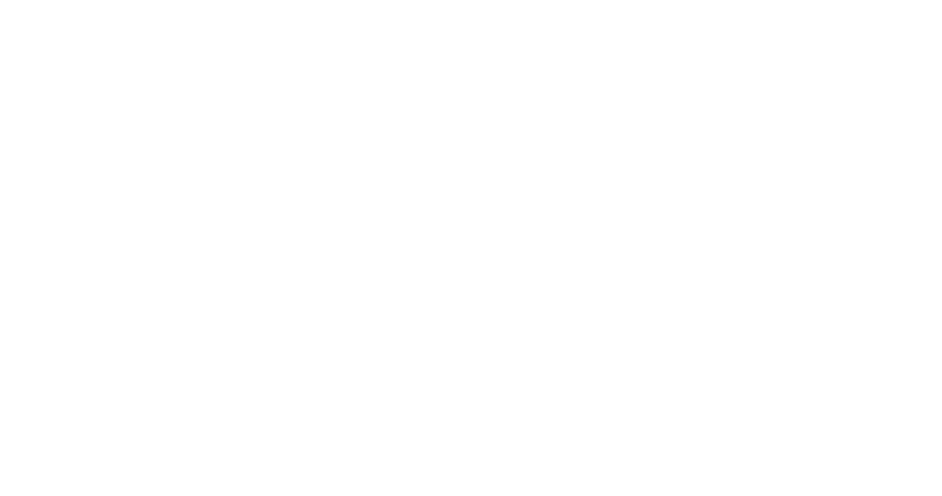
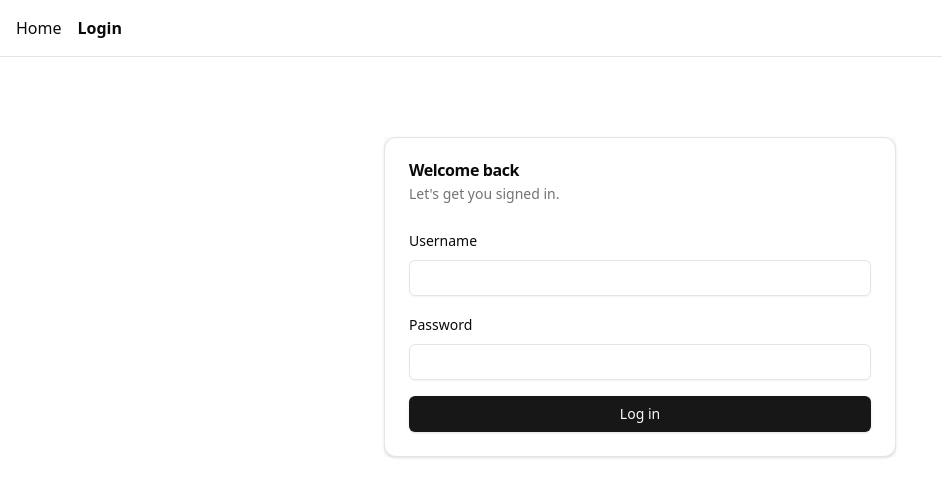
Before and after one commit to parradam/personal-inventory, a React (Vite) app in the folder frontend/frontend/: page /login in a window 1280 px wide. Shown: the top 496 px of the page, without its empty margins (0-942 px from the left). Built offline with nearby package versions, Linux system fonts and the light colour scheme.

Commit message:
Create router, link to login page

```diff
--- a/frontend/frontend/package.json
+++ b/frontend/frontend/package.json
@@ -14,6 +14,7 @@
     "@radix-ui/react-icons": "^1.3.0",
     "@radix-ui/react-label": "^2.1.0",
     "@radix-ui/react-slot": "^1.1.0",
+    "@tanstack/react-router": "^1.52.5",
     "class-variance-authority": "^0.7.0",
     "clsx": "^2.1.1",
     "lucide-react": "^0.438.0",
@@ -26,6 +27,8 @@
   },
   "devDependencies": {
     "@eslint/js": "^9.9.0",
+    "@tanstack/router-devtools": "^1.52.5",
+    "@tanstack/router-plugin": "^1.52.0",
     "@types/node": "^22.5.2",
     "@types/react": "^18.3.3",
     "@types/react-dom": "^18.3.0",
--- a/frontend/frontend/src/App.tsx
+++ /dev/null
@@ -1,9 +0,0 @@
-function App() {
-  return (
-    <>
-      <div></div>
-    </>
-  );
-}
-
-export default App;
--- a/frontend/frontend/src/main.tsx
+++ b/frontend/frontend/src/main.tsx
@@ -1,11 +1,26 @@
 import { StrictMode } from 'react';
 import { createRoot } from 'react-dom/client';
-import App from './App.tsx';
+// import App from './App.tsx';
 import './index.css';
+
+import { RouterProvider, createRouter } from '@tanstack/react-router';
+
+// Import the generated route tree
+import { routeTree } from './routeTree.gen';
+
+// Create a new router instance
+const router = createRouter({ routeTree });
+
+// Register the router instance for type safety
+declare module '@tanstack/react-router' {
+  interface Register {
+    router: typeof router;
+  }
+}
 
 // eslint-disable-next-line @typescript-eslint/no-non-null-assertion
 createRoot(document.getElementById('root')!).render(
   <StrictMode>
-    <App />
+    <RouterProvider router={router} />
   </StrictMode>,
 );
--- /dev/null
+++ b/frontend/frontend/src/routeTree.gen.ts
@@ -0,0 +1,82 @@
+/* prettier-ignore-start */
+
+/* eslint-disable */
+
+// @ts-nocheck
+
+// noinspection JSUnusedGlobalSymbols
+
+// This file is auto-generated by TanStack Router
+
+import { createFileRoute } from '@tanstack/react-router'
+
+// Import Routes
+
+import { Route as rootRoute } from './routes/__root'
+
+// Create Virtual Routes
+
+const LoginLazyImport = createFileRoute('/login')()
+const IndexLazyImport = createFileRoute('/')()
+
+// Create/Update Routes
+
+const LoginLazyRoute = LoginLazyImport.update({
+  path: '/login',
+  getParentRoute: () => rootRoute,
+} as any).lazy(() => import('./routes/login.lazy').then((d) => d.Route))
+
+const IndexLazyRoute = IndexLazyImport.update({
+  path: '/',
+  getParentRoute: () => rootRoute,
+} as any).lazy(() => import('./routes/index.lazy').then((d) => d.Route))
+
+// Populate the FileRoutesByPath interface
+
+declare module '@tanstack/react-router' {
+  interface FileRoutesByPath {
+    '/': {
+      id: '/'
+      path: '/'
+      fullPath: '/'
+      preLoaderRoute: typeof IndexLazyImport
+      parentRoute: typeof rootRoute
+    }
+    '/login': {
+      id: '/login'
+      path: '/login'
+      fullPath: '/login'
+      preLoaderRoute: typeof LoginLazyImport
+      parentRoute: typeof rootRoute
+    }
+  }
+}
+
+// Create and export the route tree
+
+export const routeTree = rootRoute.addChildren({
+  IndexLazyRoute,
+  LoginLazyRoute,
+})
+
+/* prettier-ignore-end */
+
+/* ROUTE_MANIFEST_START
+{
+  "routes": {
+    "__root__": {
+      "filePath": "__root.tsx",
+      "children": [
+        "/",
+        "/login"
+      ]
+    },
+    "/": {
+      "filePath": "index.lazy.tsx"
+    },
+    "/login": {
+      "filePath": "login.lazy.tsx"
+    }
+  }
+}
+ROUTE_MANIFEST_END */
--- /dev/null
+++ b/frontend/frontend/src/routes/__root.tsx
@@ -0,0 +1,20 @@
+import { createRootRoute, Link, Outlet } from '@tanstack/react-router';
+import { TanStackRouterDevtools } from '@tanstack/router-devtools';
+
+export const Route = createRootRoute({
+  component: () => (
+    <>
+      <div className="p-4 flex gap-4">
+        <Link to="/" className="[&.active]:font-bold">
+          Home
+        </Link>{' '}
+        <Link to="/login" className="[&.active]:font-bold">
+          Login
+        </Link>
+      </div>
+      <hr />
+      <Outlet />
+      <TanStackRouterDevtools />
+    </>
+  ),
+});
--- /dev/null
+++ b/frontend/frontend/src/routes/index.lazy.tsx
@@ -0,0 +1,5 @@
+import { createLazyFileRoute } from '@tanstack/react-router';
+
+export const Route = createLazyFileRoute('/')({
+  component: () => <div></div>,
+});
--- /dev/null
+++ b/frontend/frontend/src/routes/login.lazy.tsx
@@ -0,0 +1,6 @@
+import LoginPage from '@/auth/pages/LoginPage';
+import { createLazyFileRoute } from '@tanstack/react-router';
+
+export const Route = createLazyFileRoute('/login')({
+  component: () => <LoginPage />,
+});
--- a/frontend/frontend/vite.config.ts
+++ b/frontend/frontend/vite.config.ts
@@ -1,10 +1,12 @@
 import path from 'path';
 import { defineConfig } from 'vite';
 import react from '@vitejs/plugin-react';
+import { TanStackRouterVite } from '@tanstack/router-plugin/vite'
 
 // https://vitejs.dev/config/
 export default defineConfig({
-  plugins: [react()],
+  // eslint-disable-next-line @typescript-eslint/no-unsafe-call
+  plugins: [TanStackRouterVite(), react()],
   resolve: {
     alias: {
       '@': path.resolve(__dirname, './src'),
```
Also changed, not shown: 1 other file (tests, documents, lock files or other folders).
